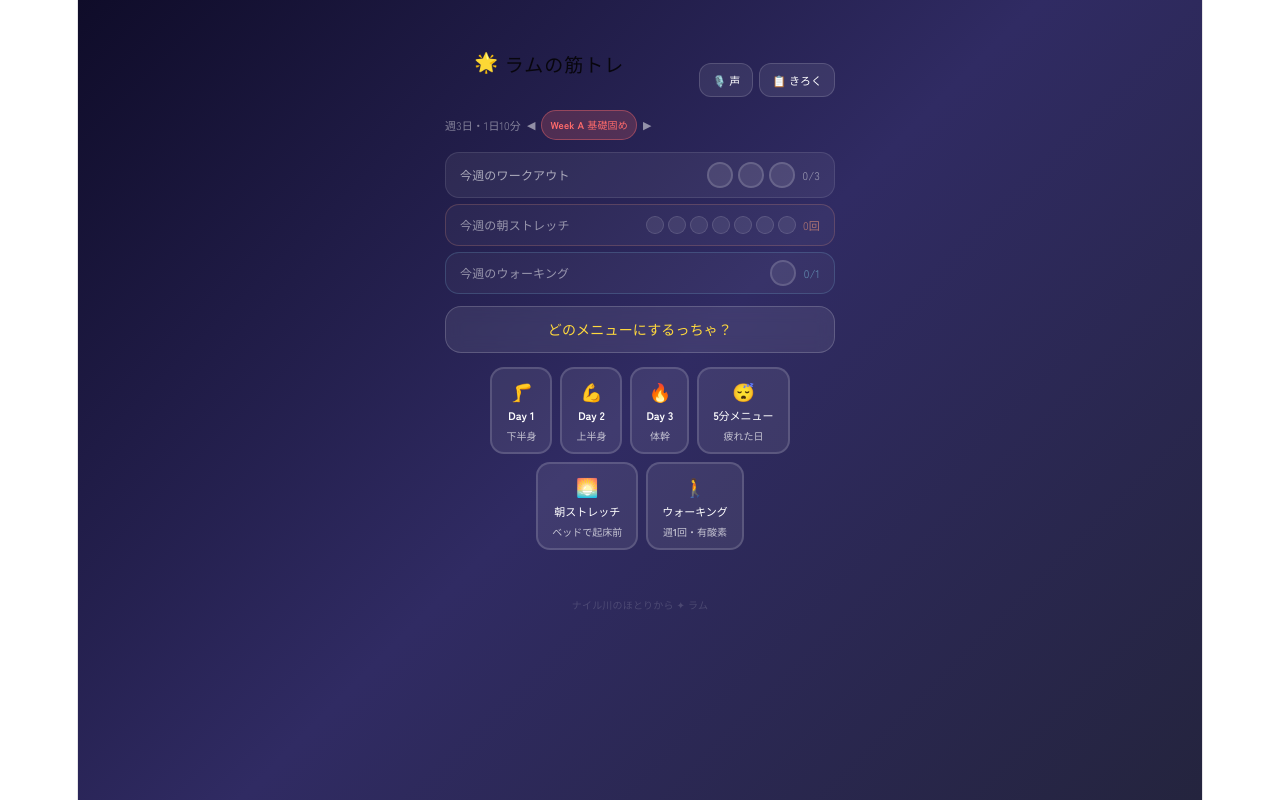
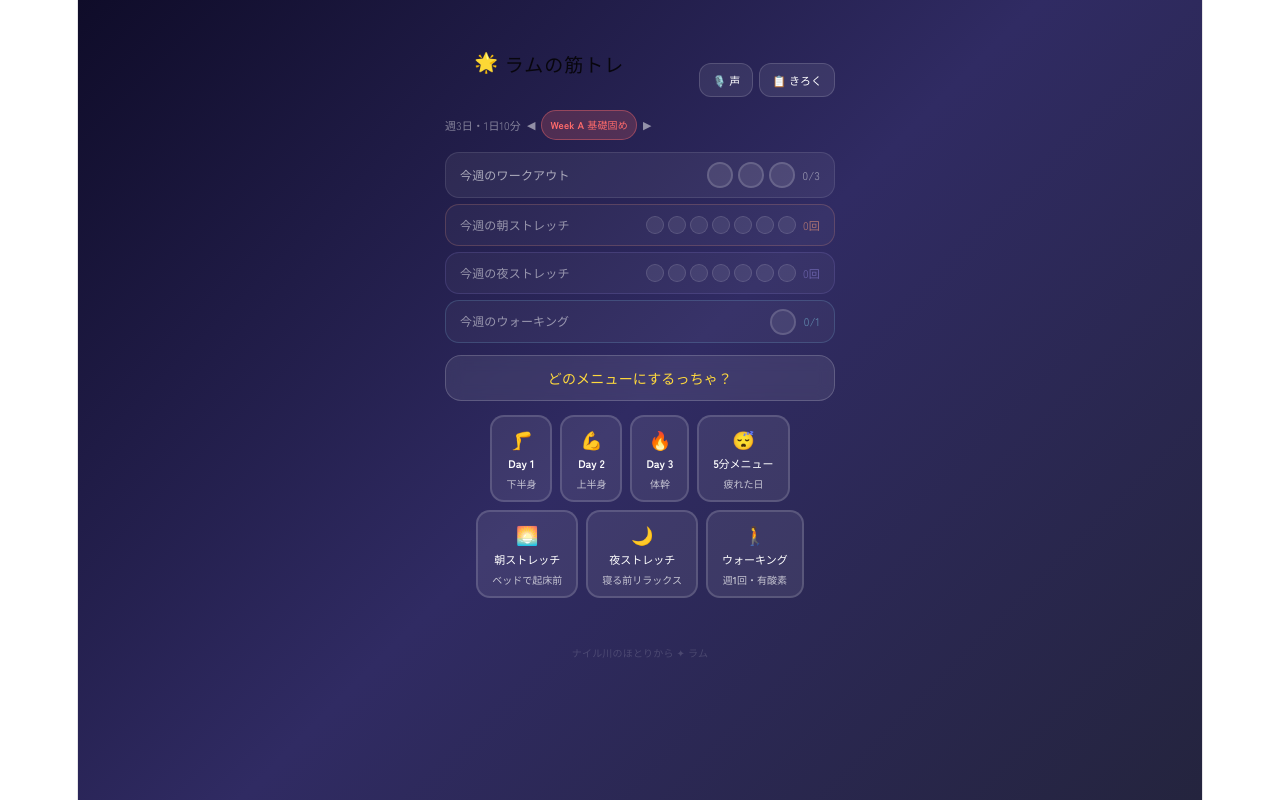
Before and after one commit to nakamu2473/workout-timer-app, a React (Vite) app: page / in a window 1280 px wide. Built offline with nearby package versions, Linux system fonts and the light colour scheme.

Commit message:
Add evening stretch menu (夜ストレッチ)
9-exercise ~7min relaxation routine before bed: neck, shoulder blade,
chest, forward fold, hip, spinal twist, lying twist, hamstring, and
abdominal breathing. Includes weekly tracker UI and tests.

https://claude.ai/code/session_01QB5Ag8F7TQQANsdsRu8nWH

```diff
--- a/src/App.jsx
+++ b/src/App.jsx
@@ -1,7 +1,7 @@
 import { useState, useEffect, useRef, useCallback } from "react";
 
 import { EXERCISE_GUIDE } from "./data/exerciseGuide.js";
-import { WEEK_ROTATIONS, EASY_DAY, MORNING_DAY, WALK_DAY } from "./data/weekRotations.js";
+import { WEEK_ROTATIONS, EASY_DAY, MORNING_DAY, WALK_DAY, EVENING_DAY } from "./data/weekRotations.js";
 import { getRamMsg } from "./data/ramMessages.js";
 
 import { getWeekIndex, buildSchedule } from "./utils/schedule.js";
@@ -56,6 +56,7 @@ export default function WorkoutTimer() {
     if (key === "easy") return EASY_DAY;
     if (key === "morning") return MORNING_DAY;
     if (key === "walk") return WALK_DAY;
+    if (key === "evening") return EVENING_DAY;
     return { ...weekData[key], sets: weekData.sets };
   }, [weekData]);
 
@@ -174,11 +175,12 @@ export default function WorkoutTimer() {
     ? cooldownSteps.findIndex(s => schedule.indexOf(s) === stepIdx) + 1 : 0;
 
   const weekAgo = new Date(Date.now() - 7 * 24 * 3600 * 1000);
-  const weekCount = history.filter(h => new Date(h.date) >= weekAgo && h.dayKey !== "morning" && h.dayKey !== "walk").length;
+  const weekCount = history.filter(h => new Date(h.date) >= weekAgo && h.dayKey !== "morning" && h.dayKey !== "walk" && h.dayKey !== "evening").length;
   const stretchCount = history.filter(h => new Date(h.date) >= weekAgo && h.dayKey === "morning").length;
   const walkCount = history.filter(h => new Date(h.date) >= weekAgo && h.dayKey === "walk").length;
+  const eveningCount = history.filter(h => new Date(h.date) >= weekAgo && h.dayKey === "evening").length;
 
-  const DAY_KEYS = ["day1", "day2", "day3", "easy", "morning", "walk"];
+  const DAY_KEYS = ["day1", "day2", "day3", "easy", "morning", "evening", "walk"];
 
   // Determine current phase label for display
   const currentPhase = currentStep?.type === "warmup" || (currentStep?.type === "countdown" && currentStep?.label?.includes("ウォーム")) ? "warmup"
@@ -247,6 +249,16 @@ export default function WorkoutTimer() {
             <div key={i} style={{ width: 18, height: 18, borderRadius: "50%", background: i < stretchCount ? "#FFA07A" : "rgba(255,255,255,0.08)", border: `1px solid ${i < stretchCount ? "#FFA07A" : "rgba(255,255,255,0.12)"}`, display: "flex", alignItems: "center", justifyContent: "center", fontSize: 9 }}>{i < stretchCount ? "🌅" : ""}</div>
           ))}
           <span style={{ fontSize: 11, color: "rgba(255,160,122,0.6)", marginLeft: 3 }}>{stretchCount}回</span>
+        </div>
+      </div>
+      {/* Evening stretch record */}
+      <div style={{ width: "100%", maxWidth: 390, background: "rgba(255,255,255,0.04)", border: "1px solid rgba(139,127,212,0.2)", borderRadius: 14, padding: "7px 14px", marginBottom: 6, display: "flex", alignItems: "center", justifyContent: "space-between" }}>
+        <div style={{ fontSize: 12, color: "rgba(255,255,255,0.5)" }}>今週の夜ストレッチ</div>
+        <div style={{ display: "flex", gap: 4, alignItems: "center" }}>
+          {[0,1,2,3,4,5,6].map(i => (
+            <div key={i} style={{ width: 18, height: 18, borderRadius: "50%", background: i < eveningCount ? "#8B7FD4" : "rgba(255,255,255,0.08)", border: `1px solid ${i < eveningCount ? "#8B7FD4" : "rgba(255,255,255,0.12)"}`, display: "flex", alignItems: "center", justifyContent: "center", fontSize: 9 }}>{i < eveningCount ? "🌙" : ""}</div>
+          ))}
+          <span style={{ fontSize: 11, color: "rgba(139,127,212,0.6)", marginLeft: 3 }}>{eveningCount}回</span>
         </div>
       </div>
       {/* Walk record */}
--- a/src/data/weekRotations.js
+++ b/src/data/weekRotations.js
@@ -125,3 +125,20 @@ export const MORNING_DAY = {
     { name: "腹式呼吸", reps: "5回", duration: 40, rest: 0 },
   ],
 };
+
+export const EVENING_DAY = {
+  label: "夜ストレッチ", theme: "寝る前リラックス", emoji: "🌙", color: "#8B7FD4", sets: 1,
+  mainLabel: "🌙 夜のストレッチ",
+  warmup: [], cooldown: [],
+  exercises: [
+    { name: "首の横伸ばし", reps: "左右各20秒", duration: 45, rest: 5 },
+    { name: "肩甲骨ほぐし", reps: "30秒", duration: 35, rest: 5 },
+    { name: "胸を開くストレッチ", reps: "20秒", duration: 25, rest: 5 },
+    { name: "前屈ストレッチ", reps: "30秒", duration: 35, rest: 5 },
+    { name: "股関節ストレッチ", reps: "左右各20秒", duration: 45, rest: 5 },
+    { name: "寝ながら腰ストレッチ", reps: "左右各20秒", duration: 45, rest: 5 },
+    { name: "仰向けひねり", reps: "左右各20秒", duration: 45, rest: 5 },
+    { name: "ハムストリングストレッチ", reps: "左右各20秒", duration: 45, rest: 5 },
+    { name: "腹式呼吸", reps: "5回", duration: 40, rest: 0 },
+  ],
+};
--- a/src/utils/schedule.js
+++ b/src/utils/schedule.js
@@ -1,4 +1,4 @@
-import { WEEK_ROTATIONS, EASY_DAY, MORNING_DAY, WALK_DAY } from "../data/weekRotations.js";
+import { WEEK_ROTATIONS, EASY_DAY, MORNING_DAY, WALK_DAY, EVENING_DAY } from "../data/weekRotations.js";
 import { STORAGE_KEY } from "./storage.js";
 
 // 最初の記録日を起点に4週サイクル（記録なしは Week A）
@@ -22,6 +22,7 @@ export function buildSchedule(dayKey, weekIdx) {
   const day = dayKey === "easy" ? EASY_DAY
     : dayKey === "morning" ? MORNING_DAY
     : dayKey === "walk" ? WALK_DAY
+    : dayKey === "evening" ? EVENING_DAY
     : { ...weekData[dayKey], sets: weekData.sets };
   const { exercises, warmup, cooldown, sets } = day;
   const steps = [];
```
Also changed, not shown: src/data/exerciseGuide.js, 2 other files (tests, documents, lock files or other folders).
